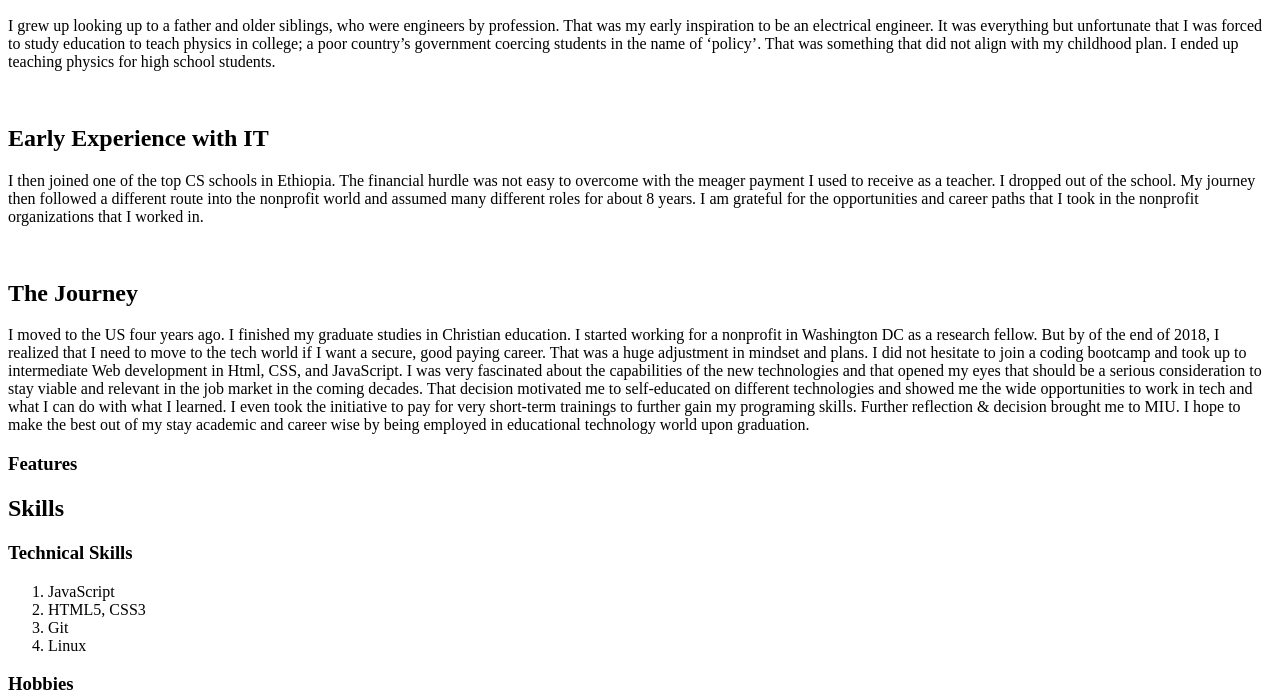
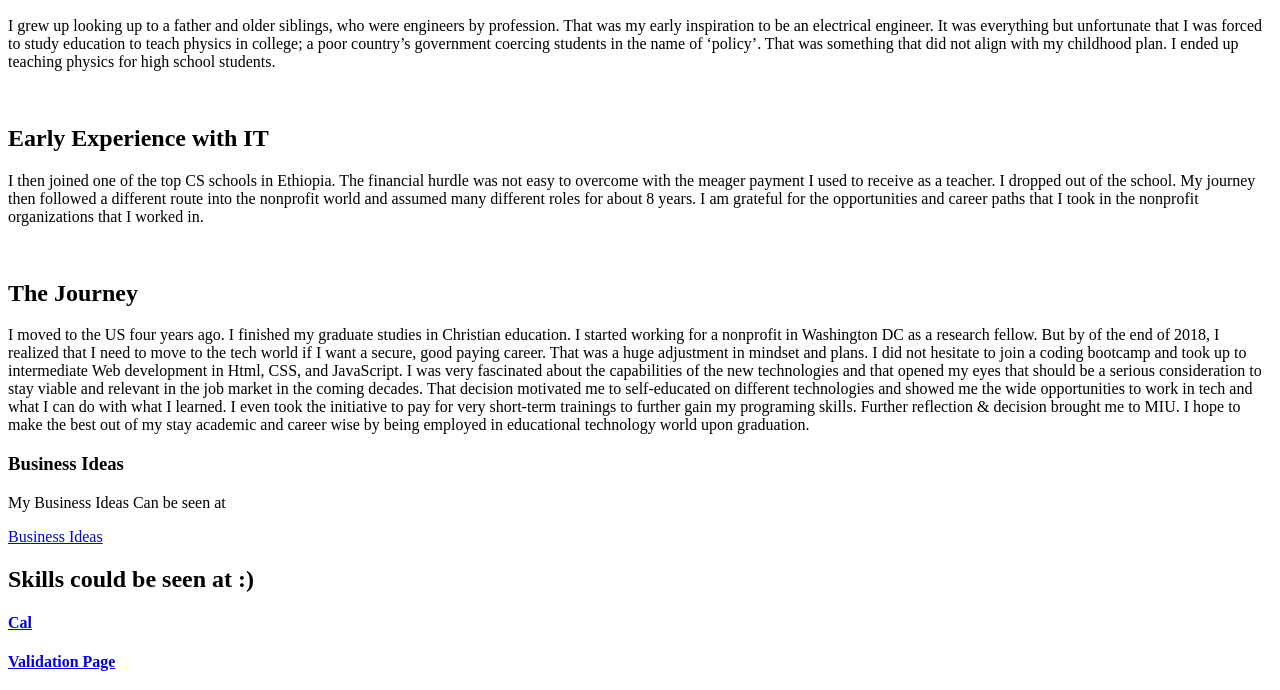
Before and after one commit to EyasuB/Eyasub.github.io, a plain HTML site: page index.html in a window 1280 px wide. Shown: the part 110-800 px from the top of the page. Drawn offline with Linux system fonts and the light colour scheme.

Commit message:
All pages Linked

```diff
--- a/index.html
+++ b/index.html
@@ -49,19 +49,21 @@
             to further
             gain my programing skills.
             Further reflection & decision brought me to MIU. I hope to make the best out of my stay academic and career
-            wise by
-            being employed in educational technology world upon graduation.
+            wise by being employed in educational technology world upon graduation.
         </p>
     </article>
 
 
 
-    <h3>Features</h3>
-    <p></p>
+    <h3>Business Ideas</h3>
+    <p>My Business Ideas Can be seen at </p>
+    <a href="./MyBusiness.html">Business Ideas</a>
     </div>
-    <div id="habitat">
-        <h2>Skills </h2>
-        <h3>Technical Skills </h3>
+    <div id="skills">
+        <h2>Skills could be seen at :) </h2>
+        <h4><a href="./calculator.html">Cal</a> </h4>
+        <h4><a href="./validation1.html">Validation Page</a> </h4>
+
         <ol>
             <li>JavaScript</li>
             <li>HTML5, CSS3</li>
```
Also changed, not shown: MyBusiness.html (+2 -2 lines).
